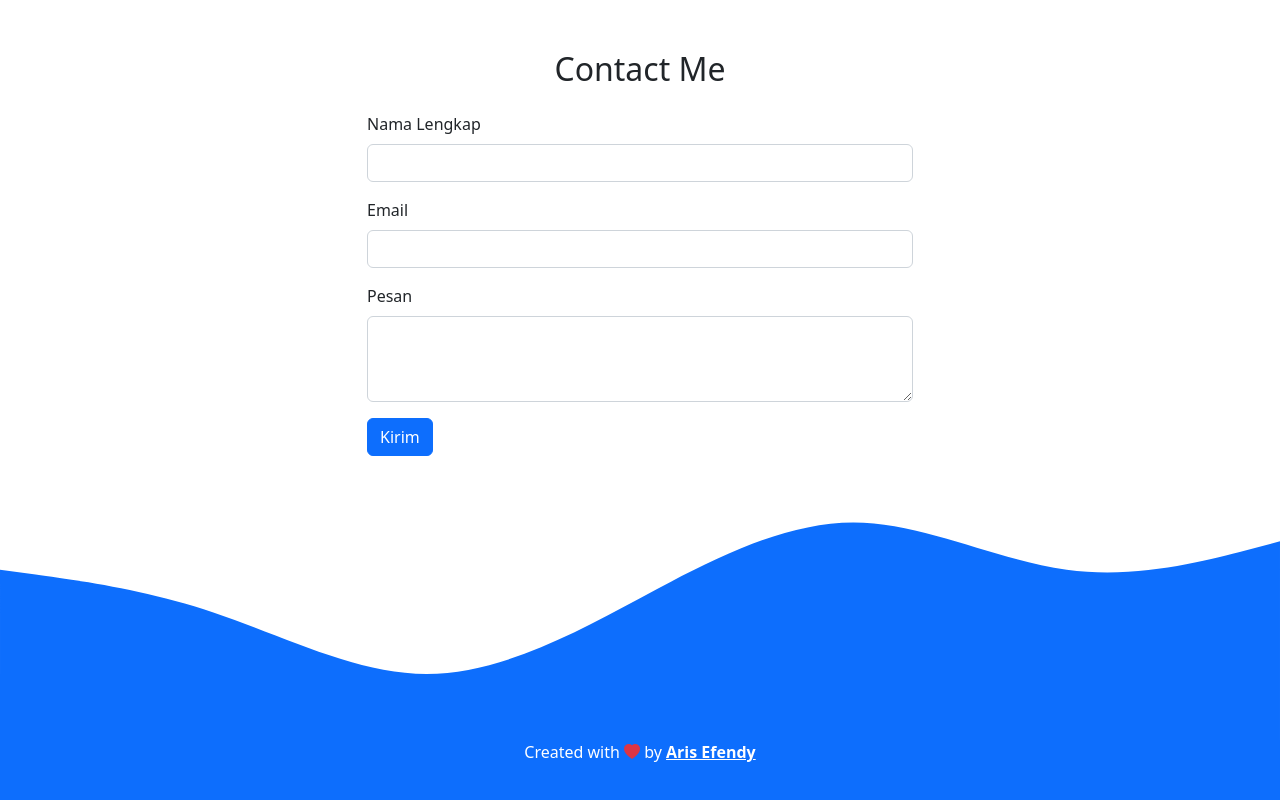
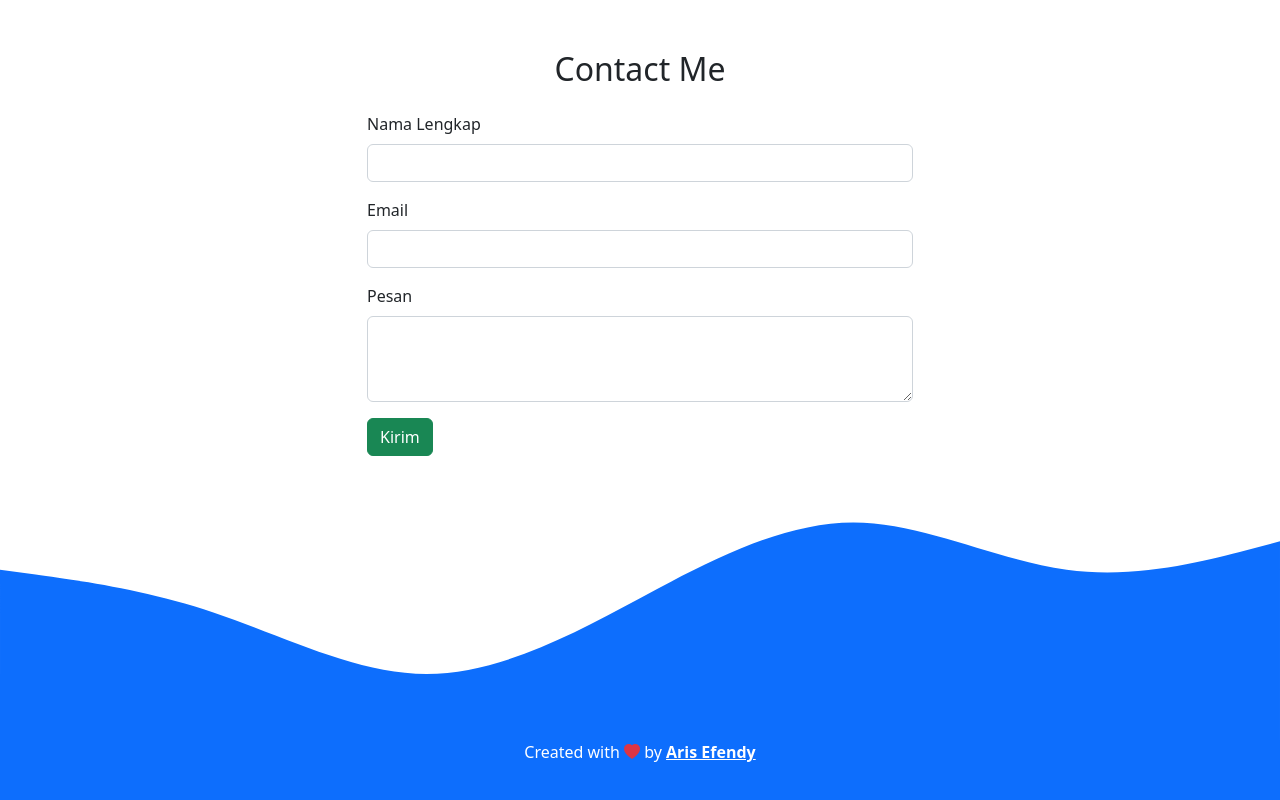
Before and after one commit to arisefendy/portfolio-bootstrap, a plain HTML site: page index.html in a window 1280 px wide. Shown: the part 2468-3268 px from the top of the page. Drawn offline with nearby package versions, Linux system fonts and the light colour scheme.

Commit message:
mengubah warna tombol menjadi hijau

```diff
--- a/index.html
+++ b/index.html
@@ -278,7 +278,7 @@
 
               <button
                 type="submit"
-                class="btn btn-primary"
+                class="btn btn-success"
               >
                 Kirim
               </button>
```
